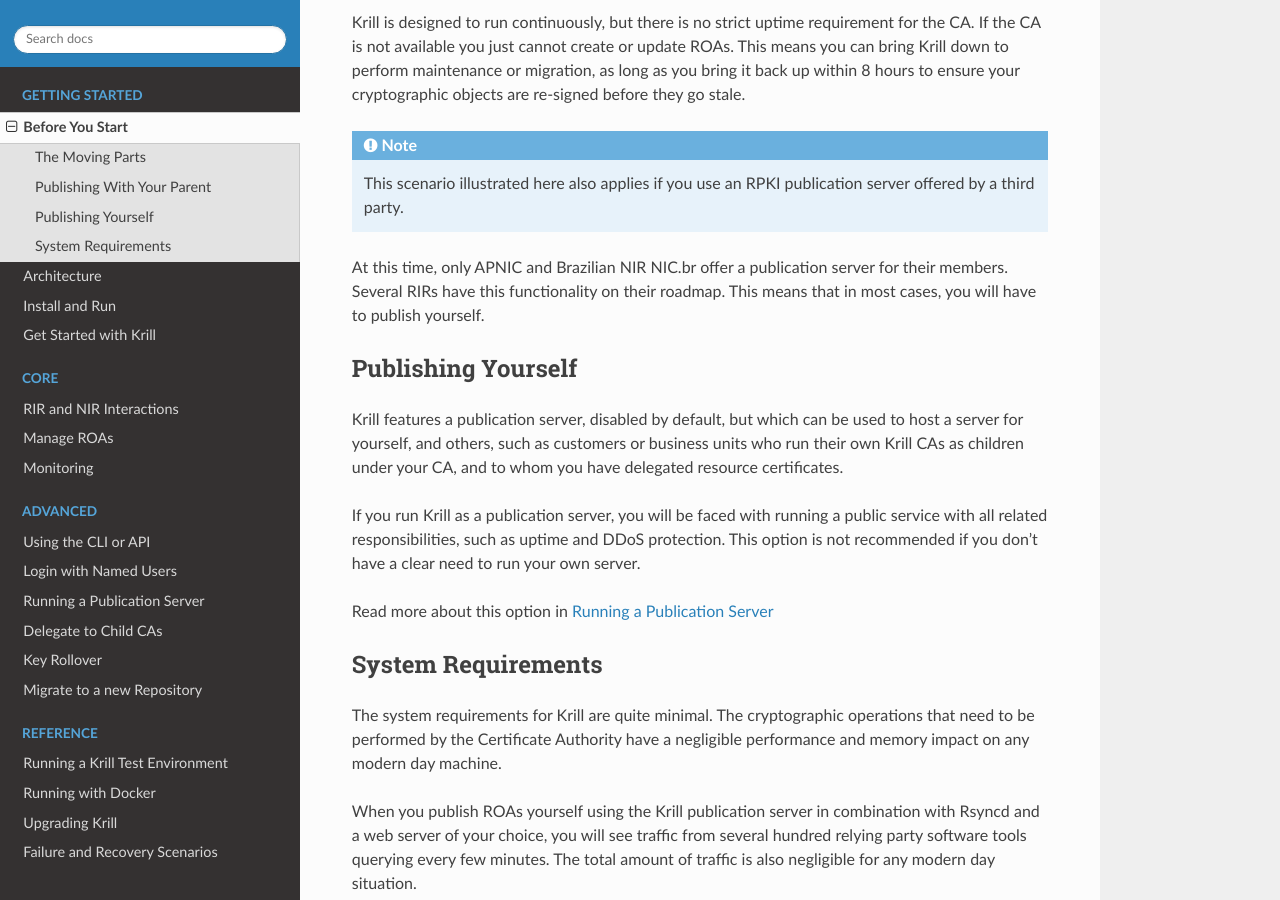
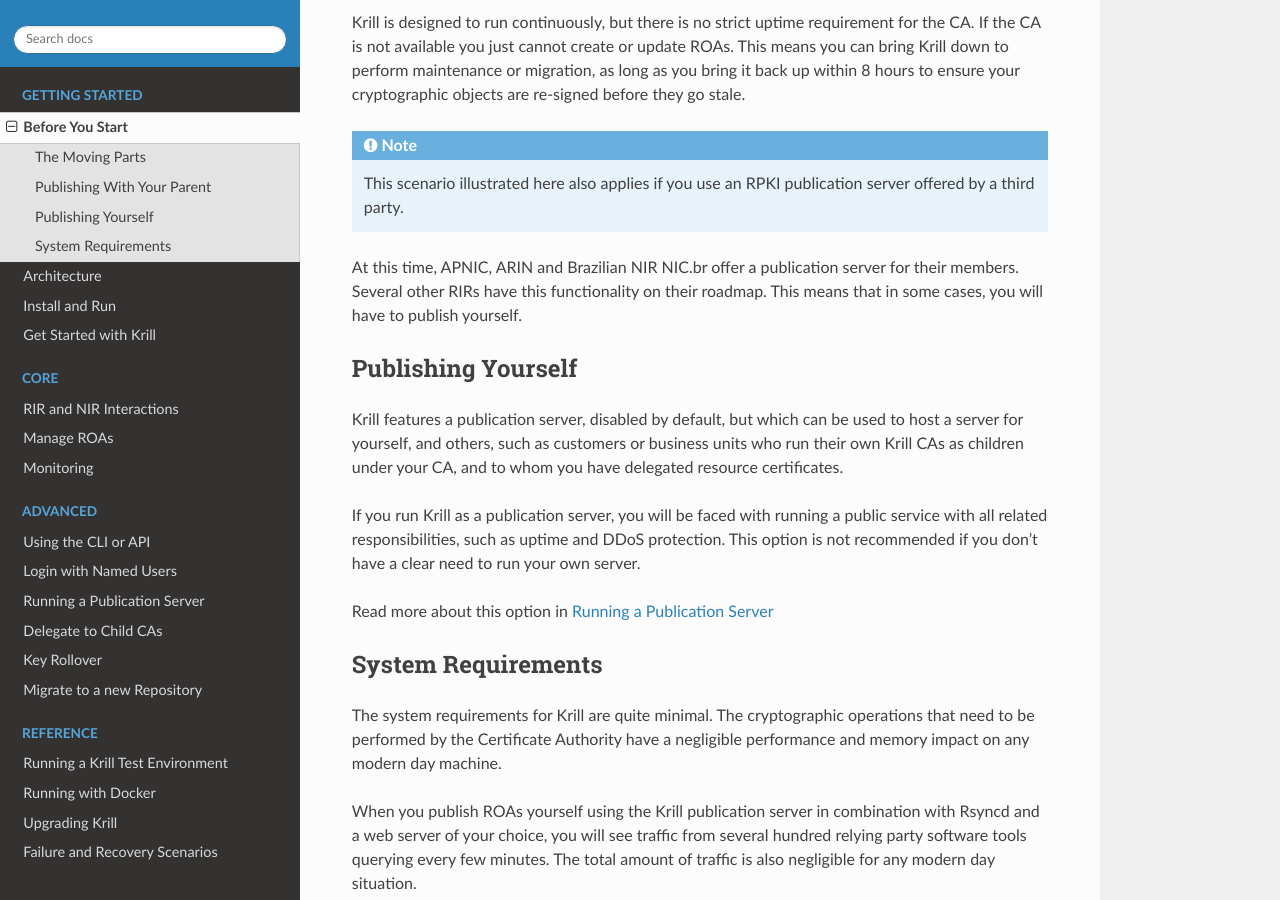
Before and after one commit to NLnetLabs/krill-manual, a Sphinx documentation site: the page built from source/before-you-start.rst, in a window 1280 px wide and 900 px high, scrolled down 1498 px. Built offline with Sphinx 7.4.7 and the Read the Docs theme 2.0.0, drawn with Linux system fonts in a browser that asks for light colours; the version number could not be read and is left out.

Commit message:
Add ARIN publication service

```diff
--- a/source/before-you-start.rst
+++ b/source/before-you-start.rst
@@ -69,9 +69,9 @@
 .. Note:: This scenario illustrated here also applies if you use an RPKI
           publication server offered by a third party.
 
-At this time, only APNIC and Brazilian NIR NIC.br offer a publication server for
-their members. Several RIRs have this functionality on their roadmap. This
-means that in most cases, you will have to publish yourself.
+At this time, APNIC, ARIN and Brazilian NIR NIC.br offer a publication server for
+their members. Several other RIRs have this functionality on their roadmap. This
+means that in some cases, you will have to publish yourself.
 
 Publishing Yourself
 -------------------
--- a/source/get-started.rst
+++ b/source/get-started.rst
@@ -79,7 +79,7 @@
 Repository Setup
 ----------------
 
-.. Note:: If you are a member of NIC.BR or APNIC, then you're in luck. Both
+.. Note:: If you are a member of NIC.BR, ARIN or APNIC, then you're in luck. These
     organisations provide an RPKI Publication Server as a service to their
     members, so you can configure your Krill CA publish there.
 
--- a/source/parent-interactions.rst
+++ b/source/parent-interactions.rst
@@ -30,7 +30,7 @@
 a public rsync and web server running at all times to make your certificate and
 ROAs available to the world.
 
-Of the five RIRs, only APNIC currently offers RPKI publication as a service for
+Of the five RIRs, APNIC and ARIN currently offer RPKI publication as a service for
 their members, upon request. Most other RIRs have it on their roadmap. NIC.br,
 the Brazilian NIR, provides an RPKI repository server for their members as well.
 This means that in most cases you will have to publish your certificate and ROAs
--- a/source/publication-server.rst
+++ b/source/publication-server.rst
@@ -8,7 +8,7 @@
                the responsibility to keep a public rsync and web server
                available at all times.
 
-               **Both nic.br and APNIC provide publication as a service to their
+               **NIC.br, ARIN and APNIC provide publication as a service to their
                members.**
 
 Why run your own?
```
